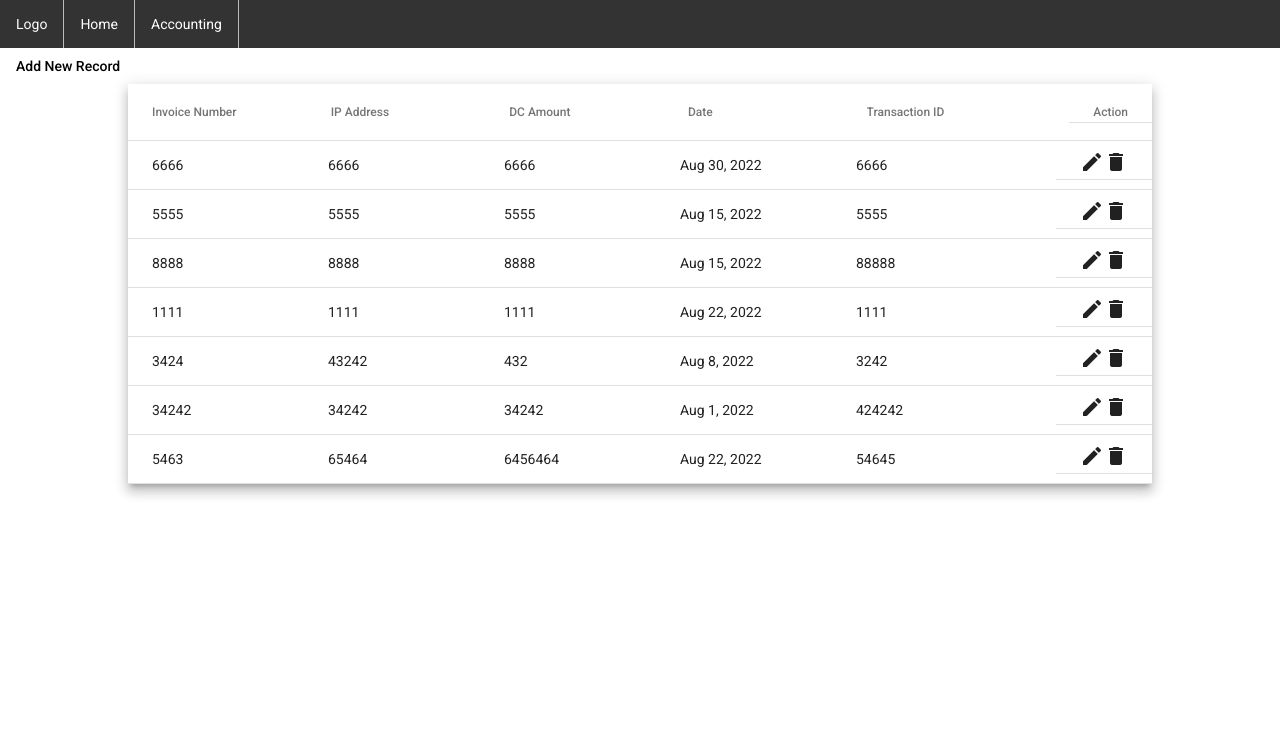
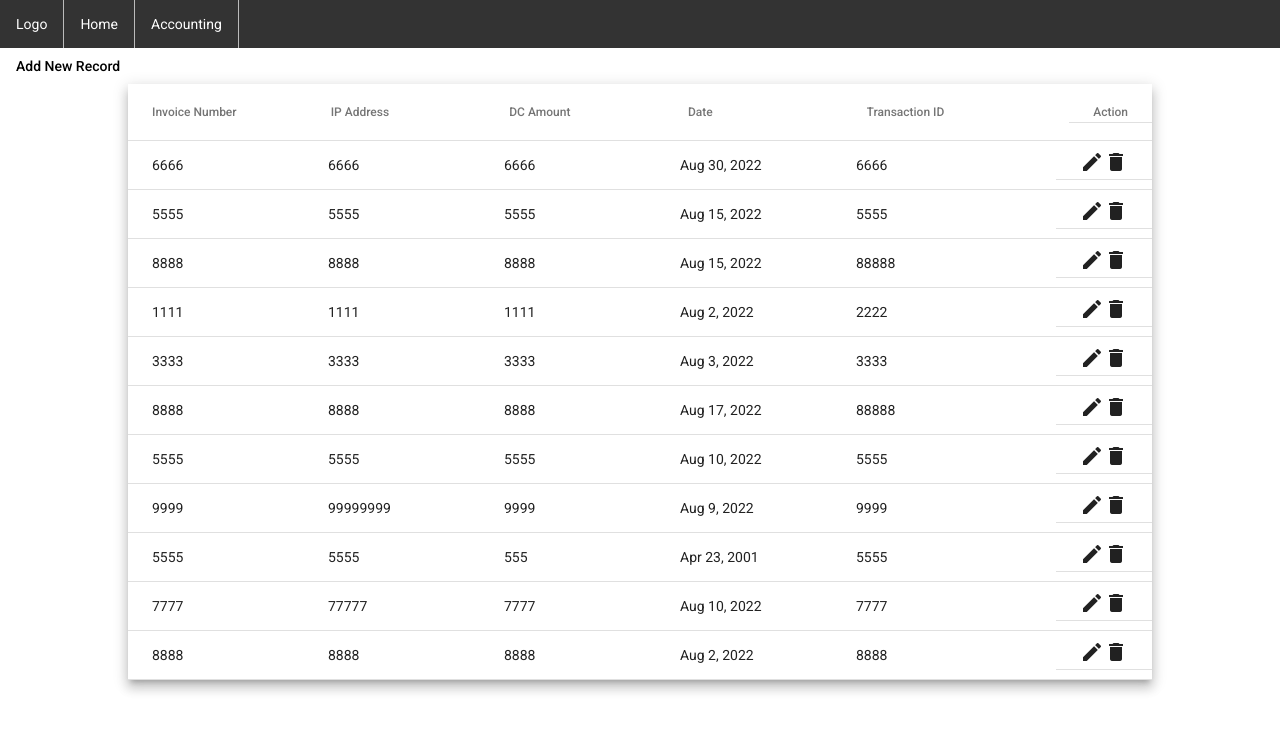
Before and after one commit to souravmandalcoder/Account-Crud, an Angular app: page /purchases in a window 1280 px wide. Shown: the top 732 px of the page. Built offline with nearby package versions, Linux system fonts and the light colour scheme; data requests are answered from the project's data file.

Commit message:
fixed get methods

```diff
--- a/db.json
+++ b/db.json
@@ -37,28 +37,64 @@
       "transactionID": 12345
     },
     {
-      "invoiceNumber": 123123,
-      "IPAddress": "2.2.2.2",
-      "receivedAmount": 342,
-      "DCAmount": 3424,
-      "transactionID": 4352,
-      "id": 8,
-      "company": "Company4",
-      "vendor": "vendor4",
+      "invoiceNumber": 9999,
+      "IPAddress": "9999",
+      "receivedAmount": 9999,
+      "DCAmount": 9999,
+      "company": "Company2",
+      "vendor": "vendor2",
       "DCPaymentStatus": "pending",
-      "date": "2022-09-19T18:30:00.000Z"
+      "date": "2022-08-03T18:30:00.000Z",
+      "transactionID": 99999,
+      "id": 16
     },
     {
-      "invoiceNumber": 111,
+      "invoiceNumber": 1111,
       "IPAddress": "1111",
       "receivedAmount": 1111,
       "DCAmount": 1111,
-      "company": "Company2",
+      "company": "Company3",
+      "vendor": "vendor3",
+      "DCPaymentStatus": "completed",
+      "date": "2022-08-04T18:30:00.000Z",
+      "transactionID": 1111,
+      "id": 17
+    },
+    {
+      "invoiceNumber": 2222,
+      "IPAddress": "2222",
+      "receivedAmount": 2222,
+      "DCAmount": 2222,
+      "company": "Company3",
+      "vendor": "vendor3",
+      "DCPaymentStatus": "pending",
+      "date": "2022-08-03T18:30:00.000Z",
+      "transactionID": 2222,
+      "id": 18
+    },
+    {
+      "invoiceNumber": 3333,
+      "IPAddress": "3333",
+      "receivedAmount": 3333,
+      "DCAmount": 3333,
+      "company": "Company3",
       "vendor": "vendor2",
       "DCPaymentStatus": "pending",
-      "date": "2022-08-10T18:30:00.000Z",
-      "transactionID": 1111,
-      "id": 11
+      "date": "2022-08-01T18:30:00.000Z",
+      "transactionID": 3333,
+      "id": 19
+    },
+    {
+      "invoiceNumber": 5555,
+      "IPAddress": "5555",
+      "receivedAmount": 5555,
+      "DCAmount": 5555,
+      "company": "Company3",
+      "vendor": "vendor3",
+      "DCPaymentStatus": "pending",
+      "date": "2022-08-24T18:30:00.000Z",
+      "transactionID": 5555,
+      "id": 20
     }
   ],
   "purchases": [
@@ -90,33 +126,65 @@
       "invoiceNumber": 1111,
       "IPAddress": "1111",
       "DCAmount": 1111,
-      "date": "2022-08-22T18:30:00.000Z",
-      "transactionID": 1111,
-      "id": 9
+      "date": "2022-08-02T18:30:00.000Z",
+      "transactionID": 2222,
+      "id": 17
     },
     {
-      "invoiceNumber": 3424,
-      "IPAddress": "43242",
-      "DCAmount": 432,
-      "date": "2022-08-08T18:30:00.000Z",
-      "transactionID": 3242,
-      "id": 10
+      "invoiceNumber": 3333,
+      "IPAddress": "3333",
+      "DCAmount": 3333,
+      "date": "2022-08-03T18:30:00.000Z",
+      "transactionID": 3333,
+      "id": 18
     },
     {
-      "invoiceNumber": 34242,
-      "IPAddress": "34242",
-      "DCAmount": 34242,
-      "date": "2022-08-01T18:30:00.000Z",
-      "transactionID": 424242,
-      "id": 11
+      "invoiceNumber": 8888,
+      "IPAddress": "8888",
+      "DCAmount": 8888,
+      "date": "2022-08-17T18:30:00.000Z",
+      "transactionID": 88888,
+      "id": 19
     },
     {
-      "invoiceNumber": 5463,
-      "IPAddress": "65464",
-      "DCAmount": 6456464,
-      "date": "2022-08-22T18:30:00.000Z",
-      "transactionID": 54645,
-      "id": 12
+      "invoiceNumber": 5555,
+      "IPAddress": "5555",
+      "DCAmount": 5555,
+      "date": "2022-08-10T18:30:00.000Z",
+      "transactionID": 5555,
+      "id": 20
+    },
+    {
+      "invoiceNumber": 9999,
+      "IPAddress": "99999999",
+      "DCAmount": 9999,
+      "date": "2022-08-09T18:30:00.000Z",
+      "transactionID": 9999,
+      "id": 21
+    },
+    {
+      "invoiceNumber": 5555,
+      "IPAddress": "5555",
+      "DCAmount": 555,
+      "date": "2001-04-23T18:30:00.000Z",
+      "transactionID": 5555,
+      "id": 22
+    },
+    {
+      "invoiceNumber": 7777,
+      "IPAddress": "77777",
+      "DCAmount": 7777,
+      "date": "2022-08-10T18:30:00.000Z",
+      "transactionID": 7777,
+      "id": 23
+    },
+    {
+      "invoiceNumber": 8888,
+      "IPAddress": "8888",
+      "DCAmount": 8888,
+      "date": "2022-08-02T18:30:00.000Z",
+      "transactionID": 8888,
+      "id": 24
     }
   ],
   "expenses": [
@@ -155,42 +223,6 @@
       "date": "2022-07-31T18:30:00.000Z",
       "transactionID": 543,
       "id": 4
-    },
-    {
-      "invoiceNumber": 666,
-      "IPAddress": "6666",
-      "expenseAmount": 6666,
-      "DCPaymentStatus": "completed",
-      "date": "2022-08-27T18:30:00.000Z",
-      "transactionID": 6666,
-      "id": 8
-    },
-    {
-      "invoiceNumber": 7777,
-      "IPAddress": "7777",
-      "expenseAmount": 7777,
-      "DCPaymentStatus": "completed",
-      "date": "2022-08-04T18:30:00.000Z",
-      "transactionID": 7777,
-      "id": 9
-    },
-    {
-      "invoiceNumber": 6666,
-      "IPAddress": "6666",
-      "expenseAmount": 6666,
-      "DCPaymentStatus": "completed",
-      "date": "2022-08-23T18:30:00.000Z",
-      "transactionID": 6666,
-      "id": 10
-    },
-    {
-      "invoiceNumber": 5555,
-      "IPAddress": "5555",
-      "expenseAmount": 5555,
-      "DCPaymentStatus": "pending",
-      "date": "2022-07-31T18:30:00.000Z",
-      "transactionID": 5555,
-      "id": 11
     }
   ]
 }
--- a/src/app/components/dialogs/purchases/addPurchases/add-purchases.component.ts
+++ b/src/app/components/dialogs/purchases/addPurchases/add-purchases.component.ts
@@ -19,7 +19,6 @@ export class AddPurchasesComponent implements OnInit {
 
   addPurchases() {
     this.purchasesService.addPurchases(this.newPurchases).subscribe(res => {
-
       console.log(this.newPurchases)
       this.dialogRef.close();
     })
--- a/src/app/components/expenses/expenses.component.ts
+++ b/src/app/components/expenses/expenses.component.ts
@@ -40,17 +40,24 @@ export class ExpensesComponent implements OnInit {
 
   addExpensesDialog() {
     const dialogRef = this.dialog.open(AddExpensesComponent);
-    dialogRef.afterClosed().subscribe(result => {
-      this.ngOnInit()
+    dialogRef.afterClosed().subscribe(async result => {
       console.log(`Dialog result: ${result}`);
+      await setTimeout(() => {
+        this.getExpenses()
+        console.log("This is settimeout")
+      }, 1000);
     });
   }
 
   openUpdateDialog(expenses: Expenses) {
     const dialogRef = this.dialog.open(UpdateExpensesComponent);
     dialogRef.componentInstance.newExpenses = expenses;
-    dialogRef.afterClosed().subscribe(result => {
+    dialogRef.afterClosed().subscribe(async result => {
       console.log(`Dialog result: ${result}`);
+      await setTimeout(() => {
+        this.getExpenses()
+        console.log("This is settimeout")
+      }, 1000);
     });
   }
 
--- a/src/app/components/purchases/purchases.component.ts
+++ b/src/app/components/purchases/purchases.component.ts
@@ -44,9 +44,11 @@ export class PurchasesComponent implements OnInit {
   addPurchasesDialog() {
     const dialogRef = this.dialog.open(AddPurchasesComponent)
     dialogRef.afterClosed().subscribe(result => {
-      this.getPurchases();
-      this.ngOnInit();
-      // console.log(`Dialog result: ${result}`);
+      console.log(`Dialog result: ${result}`);
+      setTimeout(() => {
+        this.getPurchases()
+        console.log("This is settimeout")
+      }, 1000);
     });
 
   }
@@ -56,6 +58,10 @@ export class PurchasesComponent implements OnInit {
     dialogRef.componentInstance.updatePurchases = purchases;
     dialogRef.afterClosed().subscribe(result => {
       console.log(`Dialog result: ${result}`);
+      setTimeout(() => {
+        this.getPurchases()
+        console.log("This is settimeout")
+      }, 1000);
     });
   }
 
--- a/src/app/components/sales/sales.component.ts
+++ b/src/app/components/sales/sales.component.ts
@@ -22,6 +22,7 @@ export class SalesComponent implements OnInit {
     this.getSales()
   }
 
+
   getSales() {
     this.salesService.getSales().subscribe(res => {
       this.sales = res;
@@ -39,8 +40,12 @@ export class SalesComponent implements OnInit {
   openDialog() {
     const dialogRef = this.dialog.open(NewsalesComponent);
     dialogRef.afterClosed().subscribe(result => {
-      this.ngOnInit();
       console.log(`Dialog result: ${result}`);
+
+      setTimeout(() => {
+        this.getSales()
+        console.log("This is settimeout")
+      }, 1000);
     });
   }
 
@@ -49,6 +54,10 @@ export class SalesComponent implements OnInit {
     dialogRef.componentInstance.updateSales = sales;
     dialogRef.afterClosed().subscribe(result => {
       console.log(`Dialog result: ${result}`);
+      setTimeout(() => {
+        this.getSales()
+        console.log("This is settimeout")
+      }, 1000);
     });
   }
 
```
